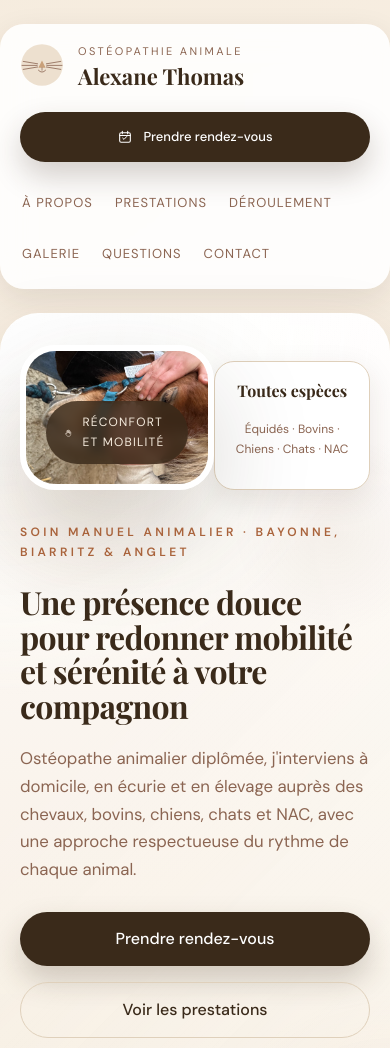
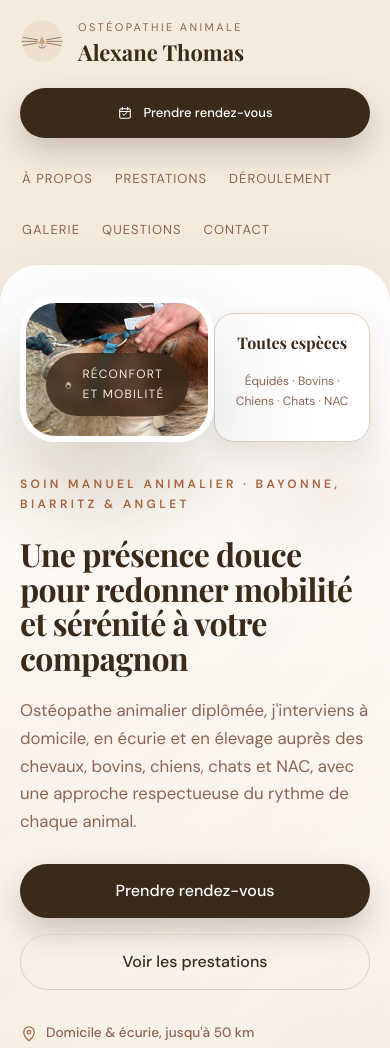
Before and after one commit to Skooh/site-alexane, a website: page index.html in a window 390 px wide. Shown: the top 1048 px of the page. Drawn offline with nearby package versions, Linux system fonts and the light colour scheme; a web font is replaced by a local one.

Commit message:
Flatten header into a full-width bar matching the page background
Replace the floating rounded card (white bg, shadow, inset margins) with
a flat bar spanning the full viewport width, using a .header-inner wrapper
to keep the logo/nav/button aligned with the rest of the page content.

```diff
--- a/css/styles.css
+++ b/css/styles.css
@@ -94,20 +94,21 @@ textarea {
 /* ---------- Header ---------- */
 
 .site-header {
+  background: var(--cream);
+  width: 100%;
+  position: sticky;
+  top: 0;
+  z-index: 30;
+}
+
+.header-inner {
   display: flex;
   justify-content: space-between;
   align-items: center;
   gap: 24px;
-  padding: 18px 32px;
-  background: rgba(255, 255, 255, 0.88);
-  border-radius: calc(var(--radius-lg) * 1.1);
-  margin: 24px auto;
   max-width: 1440px;
-  position: sticky;
-  top: 16px;
-  backdrop-filter: blur(16px);
-  z-index: 30;
-  box-shadow: var(--shadow-sm);
+  margin: 0 auto;
+  padding: 18px 48px;
 }
 
 .brand-logo {
@@ -1246,6 +1247,9 @@ textarea {
 
   .site-header {
     position: static;
+  }
+
+  .header-inner {
     flex-wrap: wrap;
   }
 
@@ -1292,9 +1296,8 @@ textarea {
     padding: 0;
   }
 
-  .site-header {
+  .header-inner {
     padding: 18px 20px;
-    border-radius: 24px;
   }
 
   .btn-header span {
--- a/index.html
+++ b/index.html
@@ -32,6 +32,7 @@
 
     <div class="page-shell">
       <header class="site-header">
+       <div class="header-inner">
         <a class="brand-logo" href="index.html">
           <div class="logo-symbol" aria-hidden="true">
             <svg width="44" height="44" viewBox="0 0 110 110" fill="none" xmlns="http://www.w3.org/2000/svg">
@@ -64,6 +65,7 @@
           <svg width="16" height="16" viewBox="0 0 24 24"><use href="#icon-calendar" /></svg>
           Prendre rendez-vous
         </a>
+       </div>
       </header>
 
       <main>
```
Also changed, not shown: prestations.html (+2 -0 lines).
